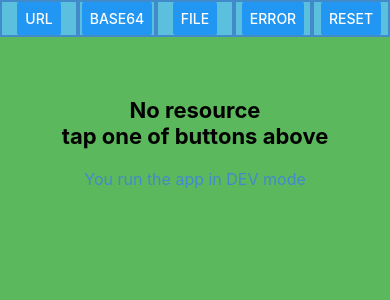
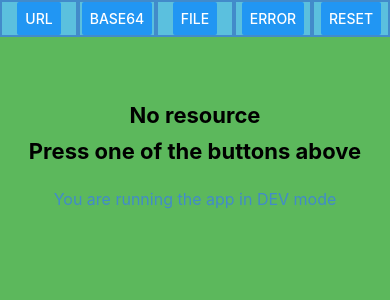
Before and after one commit to rumax/react-native-PDFView, a React Native app in the folder demo/: screen / in a window 390 px wide. Shown: the top 300 px of the page. Built offline with nearby package versions, Linux system fonts and the light colour scheme.

Commit message:
Checks if the app has permission to write to device storage. Update demo.

```diff
--- a/demo/App.js
+++ b/demo/App.js
@@ -44,6 +44,7 @@ const styles = StyleSheet.create({
   noContent: { flex: 1, alignItems: 'center' },
   noContentText: {
     fontSize: 22,
+    lineHeight: 36,
     fontWeight: 'bold',
     marginTop: 60,
     textAlign: 'center',
@@ -74,8 +75,8 @@ const PdfContent = ({
       />
     ) : (
       <View style={styles.noContent}>
-        <Text style={styles.noContentText}>No resource{'\n'}tap one of buttons above</Text>
-        <Text style={styles.noContentSubText}>You run the app in {__DEV__ ? 'DEV' : 'RELEASE'} mode</Text>
+        <Text style={styles.noContentText}>No resource{'\n'}Press one of the buttons above</Text>
+        <Text style={styles.noContentSubText}>You are running the app in {__DEV__ ? 'DEV' : 'RELEASE'} mode</Text>
       </View>
     );
 
```
Also changed, not shown: demo/res/android_pdf.gif, demo/res/ios_pdf.gif, 2 other files (tests, documents, lock files or other folders).
